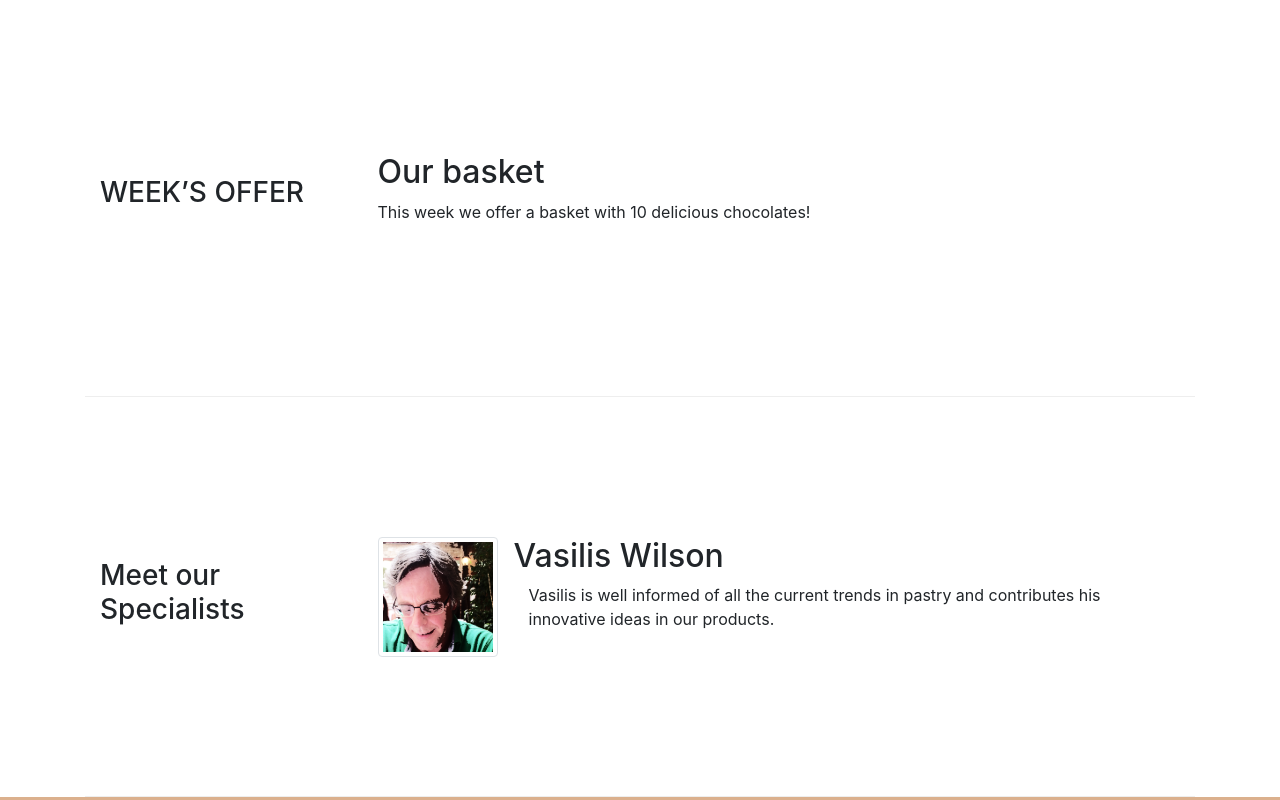
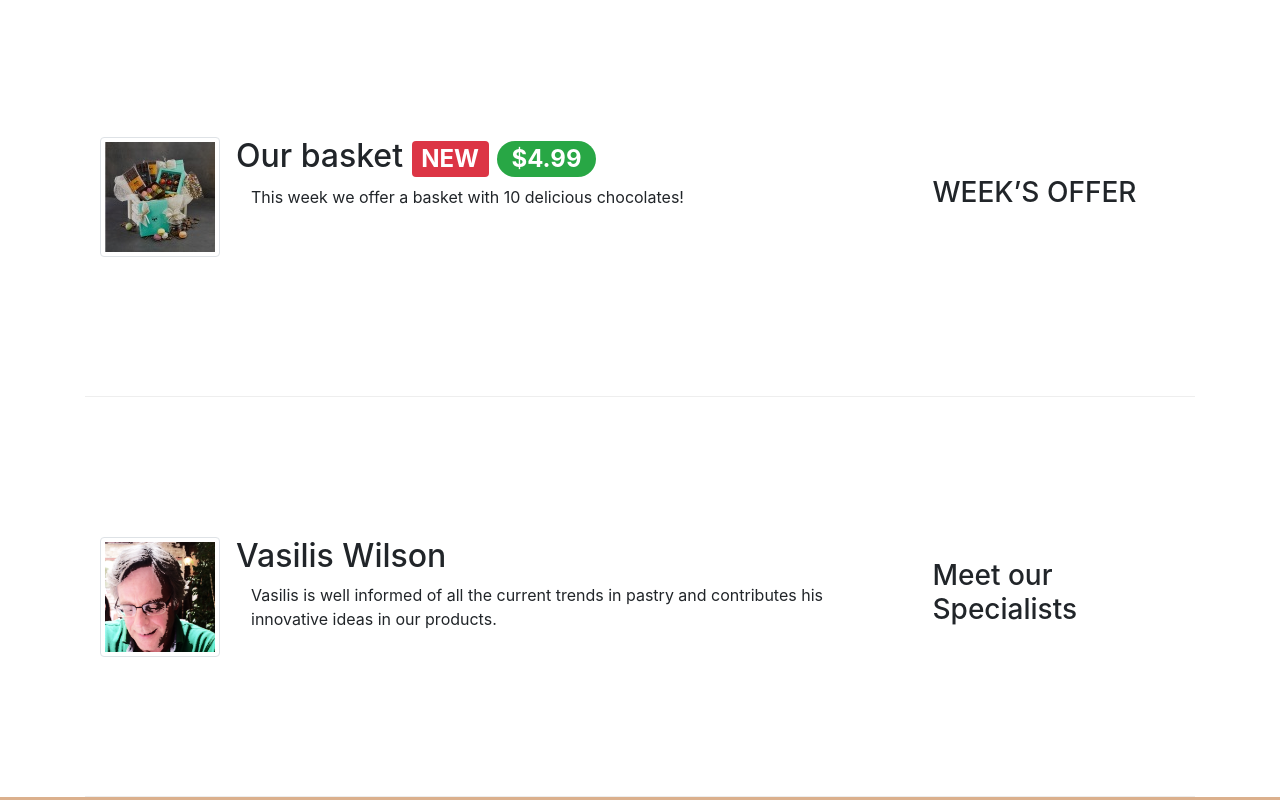
Before and after one commit to electraG/leChocolat, a website: page index.html in a window 1280 px wide. Shown: the part 780-1580 px from the top of the page. Drawn offline with nearby package versions, Linux system fonts and the light colour scheme.

Commit message:
Bootstrap Assignment 4 Task

```diff
--- a/index.html
+++ b/index.html
@@ -66,7 +66,7 @@
             </ol>
         </nav>
         <!--first row content-->
-        <div class="row row-content align-items-center">
+        <div class="row flex-row-reverse row-content align-items-center">
             <div class="col-sm-4 col-md-3">
                 <h3>Our famous chocolates</h3>
             </div>
@@ -85,17 +85,28 @@
             </div>
         </div>
         <!--second row content-->
-        <div class="row row-content align-items-center">
+        <div class="row flex-row-reverse row-content align-items-center">
             <div class="col-sm-4 col-md-3">
                 <h3>WEEK’S OFFER</h3>
             </div>
             <div class="col-sm col-md">
-                <h2>Our basket</h2>
-                <p>This week we offer a basket with 10 delicious chocolates! </p>
+                    <div class="media">
+                        <img class="d-flex mr-3 img-thumbnail align-self-center" src="images/promotion.jpg" alt="Our basket">
+                        <div class="media-body">
+                            <h2 class="mt-0">Our basket
+                                    <span class="badge badge-danger">NEW</span>
+                                    <span class="badge badge-pill badge-success">$4.99</span>
+                            </h2>
+                            <p class="col d-none d-md-block">
+                                This week we offer a basket with 10 delicious chocolates!
+                            </p>
+                        </div>
+                    </div>
             </div>
         </div>
+
         <!--third row content-->
-        <div class="row row-content align-items-center">
+        <div class="row flex-row-reverse row-content align-items-center">
             <div class="col-sm-4 col-md-3">
                 <h3>Meet our Specialists</h3>
             </div>
```
